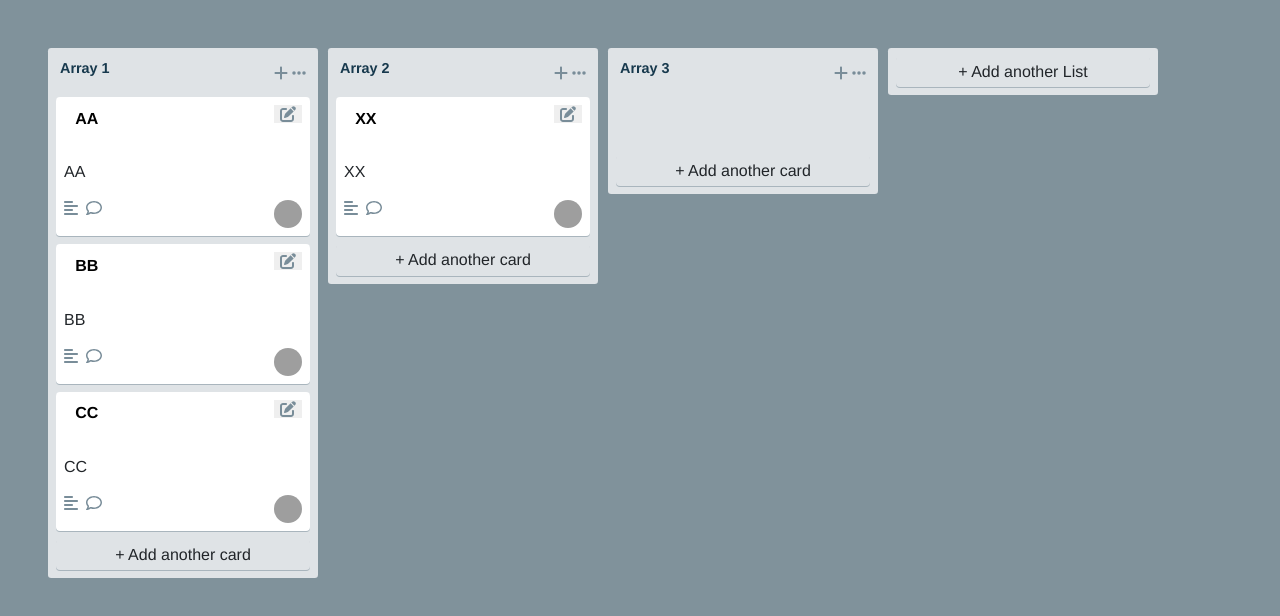
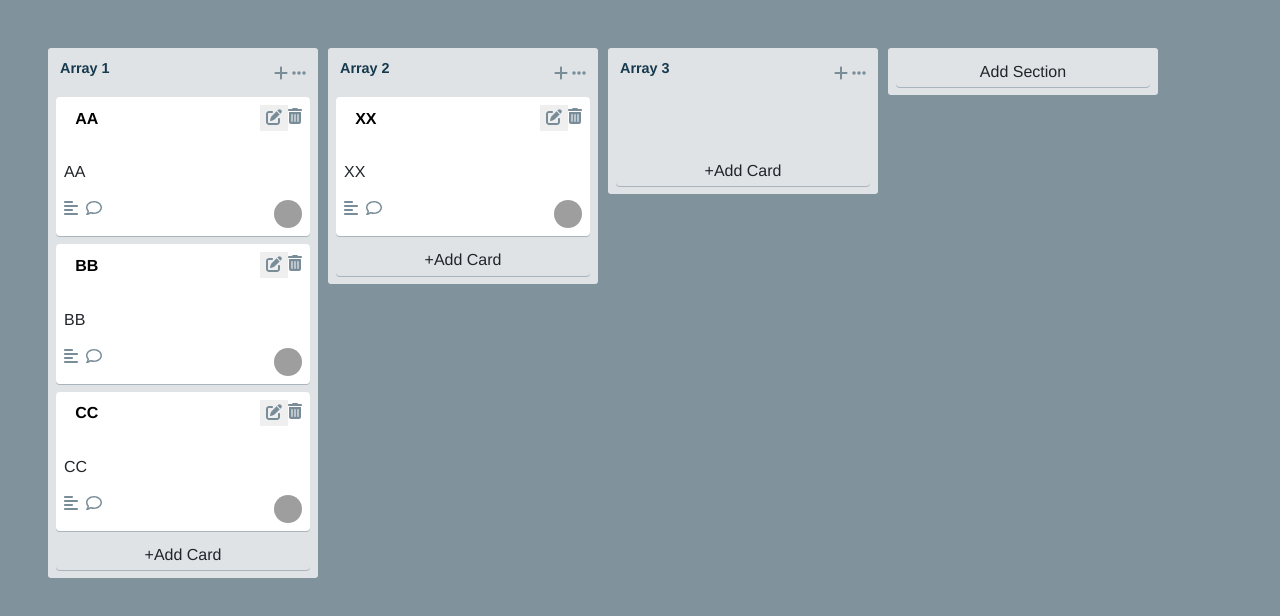
Before and after one commit to tvshreyanshi/drag-and-drop-vue, a Vue app: page / in a window 1280 px wide. Shown: the top 616 px of the page. Built offline with nearby package versions, Linux system fonts and the light colour scheme; grey boxes are pictures that could not be loaded.

Commit message:
dragAndDrop

```diff
--- a/src/App.vue
+++ b/src/App.vue
@@ -1,24 +1,58 @@
 <template>
   <div>
-    <SimpleDrag />
+    <SimpleDrag
+      :responseData="response"
+      :isModalOpened="modalOpened"
+      addCardTitle="+Add Card"
+      addSectionTitle="Add Section"
+      @add-card="addNewCard"
+      @edit-card="editData"
+    >
+      <template v-slot:cardForm>
+      <input type="text" />
+    </template>
+    </SimpleDrag>
   </div>
 </template>
 
-<script>
-import SimpleDrag from './components/SimpleDrag.vue';
+<script setup>
+import { ref } from "vue";
+// import DragNDrop from 'drag-n-drop-vue';
+import SimpleDrag from "./components/SimpleDrag.vue";
 
-export default {
-  name: 'App',
-  components: {
-    SimpleDrag
-  }
+const response = ref({
+  data: [
+    {
+      title: "Array 1",
+      drop_col_id: "",
+      data: [
+        { html: "<p>AA<p>", age: 11 },
+        { html: "<p>BB</p>", age: 22 },
+        { html: "<p>CC</p>", age: 33 },
+      ],
+    },
+    {
+      title: "Array 2",
+      data: [{ html: "<p>XX</p>", age: 66 }],
+    },
+    {
+      title: "Array 3",
+      data: [],
+    },
+  ],
+});
+const modalOpened = ref(false);
+const addNewCard = () => {
+};
+const editData = () => {
+  // console.log('edit data in app', event);
 }
 </script>
 
 <style>
 body {
- font-family: 'Helvetica Neue',Arial,Helvetica,sans-serif;
- background: #80929b;
+  font-family: "Helvetica Neue", Arial, Helvetica, sans-serif;
+  background: #80929b;
 }
 
 /* .wrapper {
--- /dev/null
+++ b/src/components/Modal/DeleteConfirmation.vue
@@ -0,0 +1,61 @@
+<template>
+    <div v-if="isOpenDeleteModal" class="modal-mask">
+      <div class="modal-wrapper">
+        <div class="modal-container rounded-3" ref="target">
+          <div class="modal-body">
+            <slot name="content">{{ deleteMessage }}</slot>
+          </div>
+          <div class="modal-footer">
+            <button class="btn" @click="$emit('confirm-delete')">Confirm</button>
+            <button class="btn" @click="$emit('modal-close')">Close</button>
+          </div>
+        </div>
+      </div>
+    </div>
+  </template>
+  <script setup>
+  import { defineProps, defineEmits, ref } from "vue";
+  import {onClickOutside} from '@vueuse/core'
+
+  const props = defineProps({
+    isOpenDeleteModal: {
+      type: Boolean,
+      default: false,
+    },
+    deleteMessage: {
+        type: String,
+    }
+  });
+  const emit = defineEmits(["modal-close"], ["confirm-delete"]);
+
+  const target = ref(null);
+
+  onClickOutside(target, ()=> {
+    // console.log('isopen', props.isOpen);
+    if (props.isOpenDeleteModal) {
+      emit('modal-close');
+    }
+
+  });
+  </script>
+
+  <style scoped>
+  .modal-mask {
+    position: fixed;
+    z-index: 9998;
+    top: 0;
+    left: 0;
+    width: 100%;
+    height: 100%;
+    background-color: rgba(0, 0, 0, 0.5);
+  }
+  .modal-container {
+    width: 300px;
+    margin: 150px auto;
+    padding: 20px 30px;
+    background-color: #fff;
+    border-radius: 2px;
+    box-shadow: 0 2px 8px rgba(0, 0, 0, 0.33);
+  }
+
+  </style>
--- a/src/components/SimpleDrag.vue
+++ b/src/components/SimpleDrag.vue
@@ -11,6 +11,7 @@
           <font-awesome-icon
             :icon="['fas', 'plus']"
             class="column__item--cta"
+            @click.prevent="showAddCardUI(index)"
           />
           <font-awesome-icon :icon="['fas', 'ellipsis']" class="icons" />
         </div>
@@ -34,9 +35,12 @@
                 v-html="item.html"
                 class="card__tag"
               ></span>
+              <button @click="openDeleteModal(item)" class=" btn  p-0 float-end border-0">
+                <font-awesome-icon class="icons" :icon="['fas', 'trash-can']" />
+              </button>
               <button @click="openModal(item)" class="float-end border-0">
                 <font-awesome-icon
-                  class="icons float-end"
+                  class="icons p-0"
                   :icon="['fas', 'pen-to-square']"
                 />
               </button>
@@ -45,7 +49,7 @@
             <div class="card__actions">
               <li class="card__actions--wrapper">
                 <font-awesome-icon
-                  class="icons"
+                  class="icons ml-5"
                   :icon="['fas', 'align-left']"
                 />
                 <font-awesome-icon :icon="['far', 'comment']" class="icons" />
@@ -68,6 +72,8 @@
                 :icon="['fas', 'xmark']"
               />
             </button>
+            <slot name="cardForm" />
+            <div v-if="!$slots.cardForm">
               <input
                 v-model="newCard.title"
                 type="text"
@@ -80,13 +86,14 @@
                 class="add-textarea"
               ></textarea>
               <button class="btn add-btn p-2" @click.prevent="addCard(index)">
-              <h6 class="mb-0">+ Add Card</h6>
+                <h6 class="mb-0">{{addCardTitle}}</h6>
               </button>
+            </div>
           </li>
         </ul>
         <button class="btn add-btn" @click.prevent="showAddCardUI(index)">
           <!-- <font-awesome-icon :icon="['fas', 'plus']" class="icons" /> -->
-          <h6 class="mb-0">+ Add another card</h6>
+          <h6 class="mb-0">{{addCardTitle}}</h6>
         </button>
       </li>
       <li class="card__item" v-if="addinglist">
@@ -96,17 +103,17 @@
         <input
           v-model="newList.listTitle"
           type="text"
-          placeholder="Card Title"
+          placeholder="Section Title"
           class="add-input"
         />
         <button class="btn add-btn" @click.prevent="addList()">
-          <h6 class="mb-0">+ Add New List</h6>
+          <h6 class="mb-0">{{addSectionTitle}}</h6>
         </button>
       </li>
       <li class="column__item h-100">
         <button class="btn add-btn" @click.prevent="showAddListUI()">
           <!-- <font-awesome-icon :icon="['fas', 'plus']" class="icons" /> -->
-          <h6 class="mb-0">+ Add another List</h6>
+          <h6 class="mb-0">{{addSectionTitle}}</h6>
         </button>
       </li>
     </ul>
@@ -116,40 +123,53 @@
       @edit-data="editdata"
       @submit="submitHandler"
       name="first-modal"
+      :data="geteditData"
+    />
+    <DeleteConfirmation
+    deleteMessage="Are you sure you want to Delete the Card?"
+    :isOpenDeleteModal="isOpenDeleteModal"
+    @modal-close="closeDeleteModal"
+    name="delete-confirmation-modal"
     />
   </section>
 </template>
 <script setup>
 import EditModal from "./Modal/EditModal.vue";
-import { ref } from "vue";
+import DeleteConfirmation from "./Modal/DeleteConfirmation.vue";
+import { ref, defineProps, defineEmits } from "vue";
 
-const isModalOpened = ref(false);
+// const isModalOpened = ref(false);
 const draggedItem = ref(null);
 const draggedArray = ref(null);
 let addingCard = ref(null);
 let addinglist = ref(null);
 
-const response = ref({
-  data: [
-    {
-      title: "Array 1",
-      drop_col_id: "",
-      data: [
-        { html: "<p>AA<p>", age: 11 },
-        { html: "<p>BB</p>", age: 22 },
-        { html: "<p>CC</p>", age: 33 },
-      ],
+const props = defineProps({
+  responseData: {
+    type: Object,
+    required: true,
   },
-    {
-      title: "Array 2",
-      data: [{ html: "<p>XX</p>", age: 66 }],
+  isModalOpened: {
+    type: Boolean,
+    required: true,
   },
-    {
-      title: "Array 3",
-      data: [],
+  addCardTitle: {
+    type: Text,
   },
-  ],
+  addSectionTitle: {
+    type: Text
+  },
+  isOpenDeleteModal: {
+    type: Boolean,
+    default: false,
+  }
 });
+const emit = defineEmits(["add-card", "edit-card"]);
+
+const response = ref(props.responseData);
+const isModalOpened = ref(props.isModalOpened);
+const isOpenDeleteModal = ref(props.isOpenDeleteModal);
+const geteditData = ref({});
 const newCard = ref({
   title: "",
   description: "",
@@ -159,11 +179,18 @@ const newList = ref({
 });
 const openModal = (event) => {
   isModalOpened.value = true;
-  console.log("event", event);
+  // console.log("event", event);
+  geteditData.value = event;
 };
+const openDeleteModal = () => {
+  isOpenDeleteModal.value = true;
+}
 const closeModal = () => {
   isModalOpened.value = false;
 };
+const closeDeleteModal = () => {
+  isOpenDeleteModal.value = false;
+}
 
 const submitHandler = () => {
   //here you do whatever
@@ -181,7 +208,7 @@ const closeNewList = () => {
   addinglist.value = null;
 };
 const addCard = (index) => {
-  console.log('index', index);
+  // console.log('index', index);
   if (newCard.value.title.trim() !== "") {
     if (!response.value.data[index]) {
       response.value.data[index] = { data: [] };
@@ -190,6 +217,7 @@ const addCard = (index) => {
       html: `<p>${newCard.value.title}</p>`,
       age: `<p>${newCard.value.description}</p>`, // Set the age as needed
     });
+    emit('add-card', {index:index, value:response.value.data[index].data[response.value.data[index].data.length - 1], updatedValue: response.value });
     newCard.value.title = "";
     newCard.value.description = "";
     addingCard.value = null;
@@ -208,8 +236,9 @@ const addList = () => {
     addinglist.value = null;
   }
 };
-const editdata = () => {
-  console.log('edit');
+const editdata = (event) => {
+  // console.log('edit', event);
+  emit('edit-card', event);
 }
 
 const dragStart = (arrayIndex, itemIndex) => {
--- a/src/main.js
+++ b/src/main.js
@@ -2,6 +2,7 @@ import { createApp } from 'vue'
 import 'bootstrap/dist/css/bootstrap.css'
 import bootstrap from 'bootstrap/dist/js/bootstrap.js'
 import 'bootstrap-vue/dist/bootstrap-vue.css'
+// import SimpleDrag from 'drag-n-drop'
 import { FontAwesomeIcon } from '@fortawesome/vue-fontawesome';
 import { library } from '@fortawesome/fontawesome-svg-core';
 import { fas } from '@fortawesome/free-solid-svg-icons';
@@ -13,5 +14,4 @@ library.add(fas);
 library.add(fab);
 library.add(far);
 
-
 createApp(App).use(bootstrap).component('font-awesome-icon', FontAwesomeIcon).mount('#app')
```
Also changed, not shown: package.json (+14 -3 lines), src/components/Modal/EditModal.vue (+23 -15 lines), 1 other file (tests, documents, lock files or other folders). Lines whose indentation alone changed are shown as unchanged.
